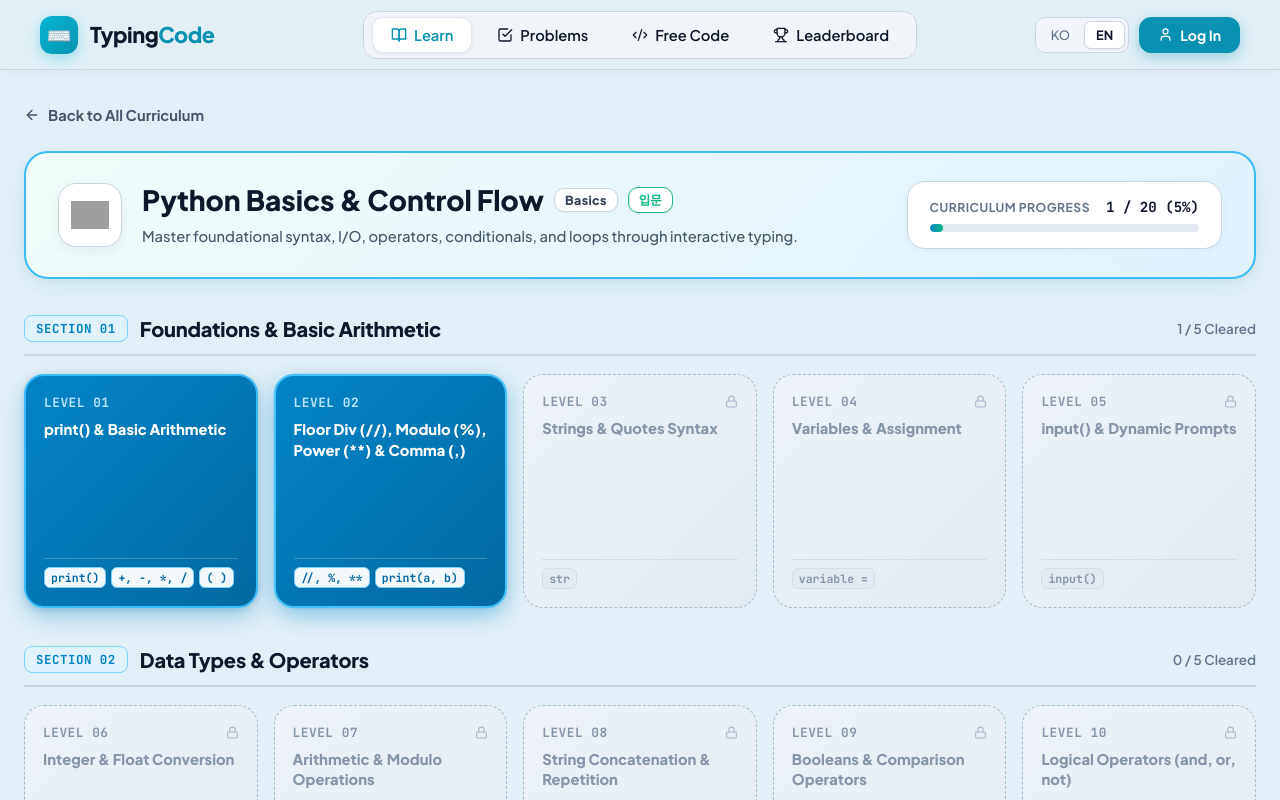
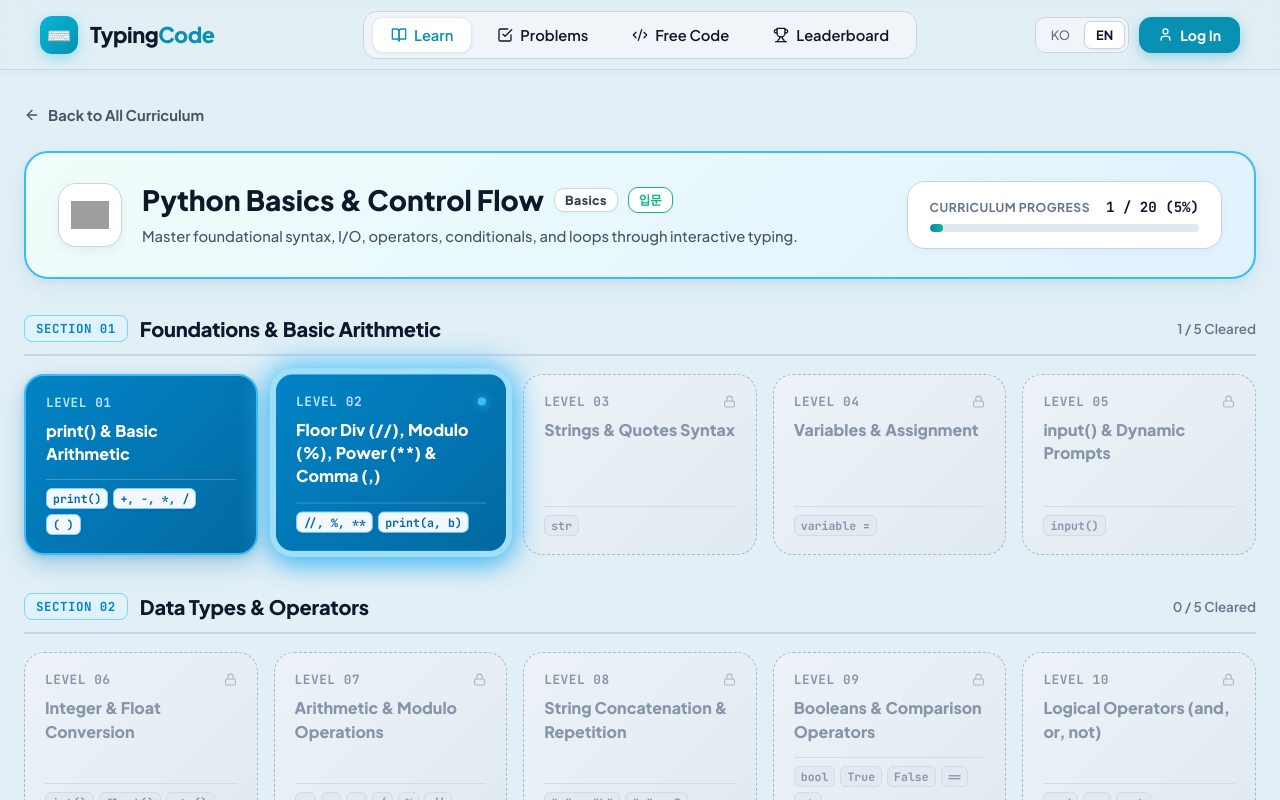
Before and after one commit to iurazilland/TypingCodeV2, a Next.js app: page /practice/en in a window 1280 px wide. Shown: the top 800 px of the page. Built offline with nearby package versions, Linux system fonts and the light colour scheme; grey boxes are pictures that could not be loaded.

Commit message:
style(practice): compact card height to eliminate empty space and enhance active level border glow and float animation

```diff
--- a/src/app/practice/[language]/page.tsx
+++ b/src/app/practice/[language]/page.tsx
@@ -153,18 +153,33 @@ export default function StageSelectPage({ params }: StageSelectPageProps) {
       <style>{`
         @keyframes currentLevelPulse {
           0%, 100% {
+            transform: translateY(-4px) scale(1.02);
             border-color: #38bdf8;
-            box-shadow: 0 0 0 0 rgba(56, 189, 248, 0.7), 0 8px 24px -2px rgba(2, 132, 199, 0.45);
+            box-shadow: 0 0 0 2.5px #38bdf8, 0 0 24px 4px rgba(56, 189, 248, 0.85), 0 12px 28px -2px rgba(2, 132, 199, 0.55);
           }
           50% {
+            transform: translateY(0px) scale(1);
             border-color: #ffffff;
-            box-shadow: 0 0 0 5px rgba(56, 189, 248, 0), 0 0 22px 6px rgba(56, 189, 248, 0.8), 0 12px 30px rgba(2, 132, 199, 0.6);
+            box-shadow: 0 0 0 3.5px #ffffff, 0 0 36px 8px rgba(56, 189, 248, 0.95), 0 6px 18px -2px rgba(2, 132, 199, 0.4);
+          }
+        }
+
+        @keyframes beaconPing {
+          0% {
+            box-shadow: 0 0 0 0 rgba(56, 189, 248, 0.9), 0 0 8px #38bdf8;
+          }
+          70% {
+            box-shadow: 0 0 0 8px rgba(56, 189, 248, 0), 0 0 14px #38bdf8;
+          }
+          100% {
+            box-shadow: 0 0 0 0 rgba(56, 189, 248, 0), 0 0 8px #38bdf8;
           }
         }
 
         .current-level-active {
-          animation: currentLevelPulse 2s cubic-bezier(0.4, 0, 0.6, 1) infinite !important;
-          border-width: 2.5px !important;
+          animation: currentLevelPulse 1.8s cubic-bezier(0.4, 0, 0.2, 1) infinite !important;
+          border-width: 3px !important;
+          z-index: 3 !important;
         }
 
         @media (max-width: 1100px) {
@@ -405,8 +420,8 @@ export default function StageSelectPage({ params }: StageSelectPageProps) {
                         display: 'flex',
                         flexDirection: 'column',
                         justifyContent: 'space-between',
-                        aspectRatio: '1 / 1',
-                        padding: '18px',
+                        minHeight: '142px',
+                        padding: '18px 20px',
                         borderRadius: '20px',
                         textDecoration: 'none',
                         opacity: isLocked ? 0.72 : 1,
@@ -422,7 +437,7 @@ export default function StageSelectPage({ params }: StageSelectPageProps) {
                         border: isHovered && !isLocked
                           ? ((isCleared || isCurrent) ? '2.5px solid #7dd3fc' : '2.5px solid #0284c7')
                           : isCurrent
-                          ? '2.5px solid #38bdf8'
+                          ? '3px solid #38bdf8'
                           : isCleared
                           ? '2px solid #38bdf8'
                           : isLocked
@@ -441,10 +456,9 @@ export default function StageSelectPage({ params }: StageSelectPageProps) {
                         cursor: isLocked ? 'not-allowed' : 'pointer',
                         transition: 'all 0.22s cubic-bezier(0.4, 0, 0.2, 1)',
                         position: 'relative',
-                        overflow: 'hidden',
                       }}
                     >
-                      {/* Top Row: Level Number (+ Lock icon if locked) */}
+                      {/* Top Row: Level Number (+ Lock icon if locked, or Beacon ping if current) */}
                       <div>
                         <div style={{ display: 'flex', justifyContent: 'space-between', alignItems: 'center', marginBottom: '8px' }}>
                           <span
@@ -459,6 +473,19 @@ export default function StageSelectPage({ params }: StageSelectPageProps) {
                             LEVEL {level.levelNumber.toString().padStart(2, '0')}
                           </span>
 
+                          {isCurrent && (
+                            <span
+                              style={{
+                                width: '8px',
+                                height: '8px',
+                                borderRadius: '50%',
+                                background: '#38bdf8',
+                                animation: 'beaconPing 1.5s cubic-bezier(0, 0, 0.2, 1) infinite',
+                                flexShrink: 0,
+                              }}
+                            />
+                          )}
+
                           {isLocked && (
                             <Lock size={13} style={{ color: '#94a3b8' }} />
                           )}
@@ -467,16 +494,12 @@ export default function StageSelectPage({ params }: StageSelectPageProps) {
                         {/* Level Title */}
                         <h3
                           style={{
-                            fontSize: 'clamp(0.92rem, 1.05vw, 1.02rem)',
+                            fontSize: '1rem',
                             fontWeight: 800,
                             color: isLocked ? '#64748b' : '#ffffff',
-                            lineHeight: 1.4,
-                            margin: 0,
+                            lineHeight: 1.45,
+                            margin: '0 0 14px 0',
                             wordBreak: 'keep-all',
-                            display: '-webkit-box',
-                            WebkitLineClamp: 3,
-                            WebkitBoxOrient: 'vertical',
-                            overflow: 'hidden',
                           }}
                         >
                           {isEn ? level.title_en : level.title_ko}
```
